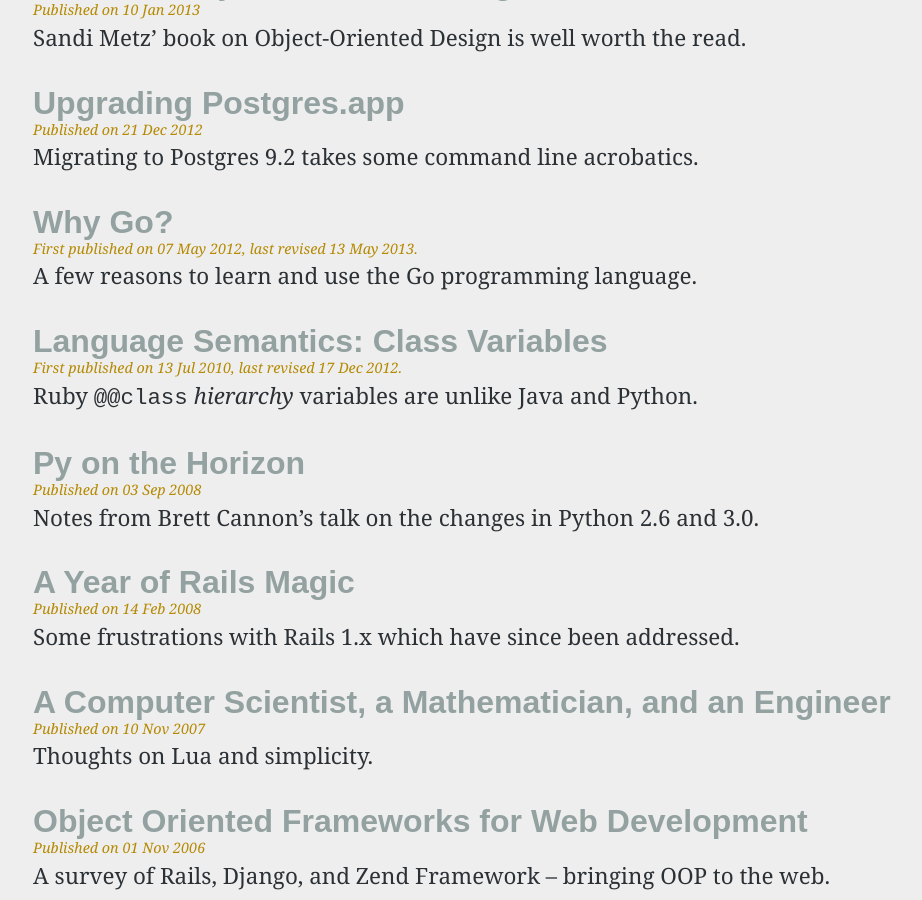
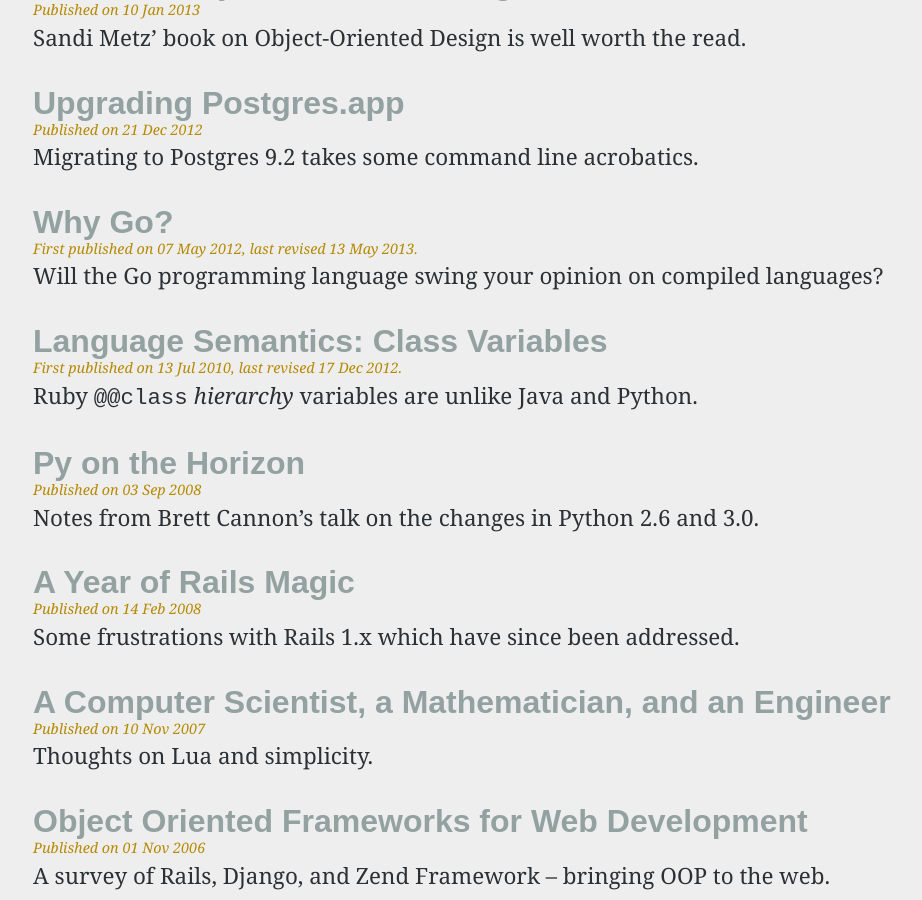
Before and after one commit to nathany/nathany.com, a Jekyll site: the page built from index.html, in a window 1280 px wide and 900 px high, scrolled down 639 px. Shown: the whole window, without its empty margins (111-1033 px from the left). Built offline with Jekyll 4.4.1, drawn with Linux system fonts in a browser that asks for light colours; Markdown is read by kramdown in place of the engine named in the settings; comment, search, counter and statistics services are not loaded.

Commit message:
just adding a swing photo

```diff
--- a/_posts/2013-05-13-why-go.md
+++ b/_posts/2013-05-13-why-go.md
@@ -3,9 +3,11 @@ title: Why Go?
 date: 2012/05/07
 revised: 2013/05/13
 tags: golang
-excerpt: A few reasons to learn and use the Go programming language.
+excerpt: Will the Go programming language swing your opinion on compiled languages?
 layout: article
 ---
+
+![Gophers on a swing](/assets/images/gopher-swing.jpg)
 
 Go was [introduced](http://www.youtube.com/watch?v=rKnDgT73v8s) on November 10th, 2009 as a new system programming language with quick build times. Go's excellent tooling, <mark>elegant concurrency model</mark> and unique approach to object-orientation has captivated the attention of developers from compiled and scripting languages alike.
 
```
Also changed, not shown: assets/images/gopher-swing.jpg (added).
